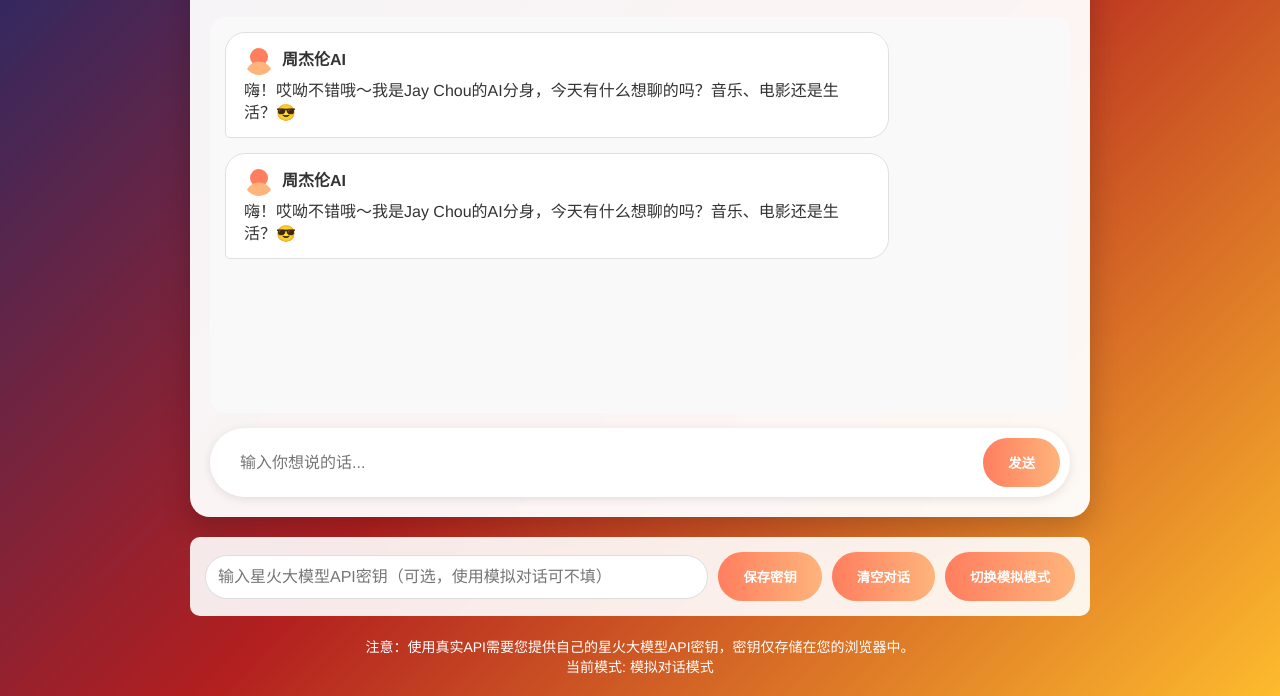
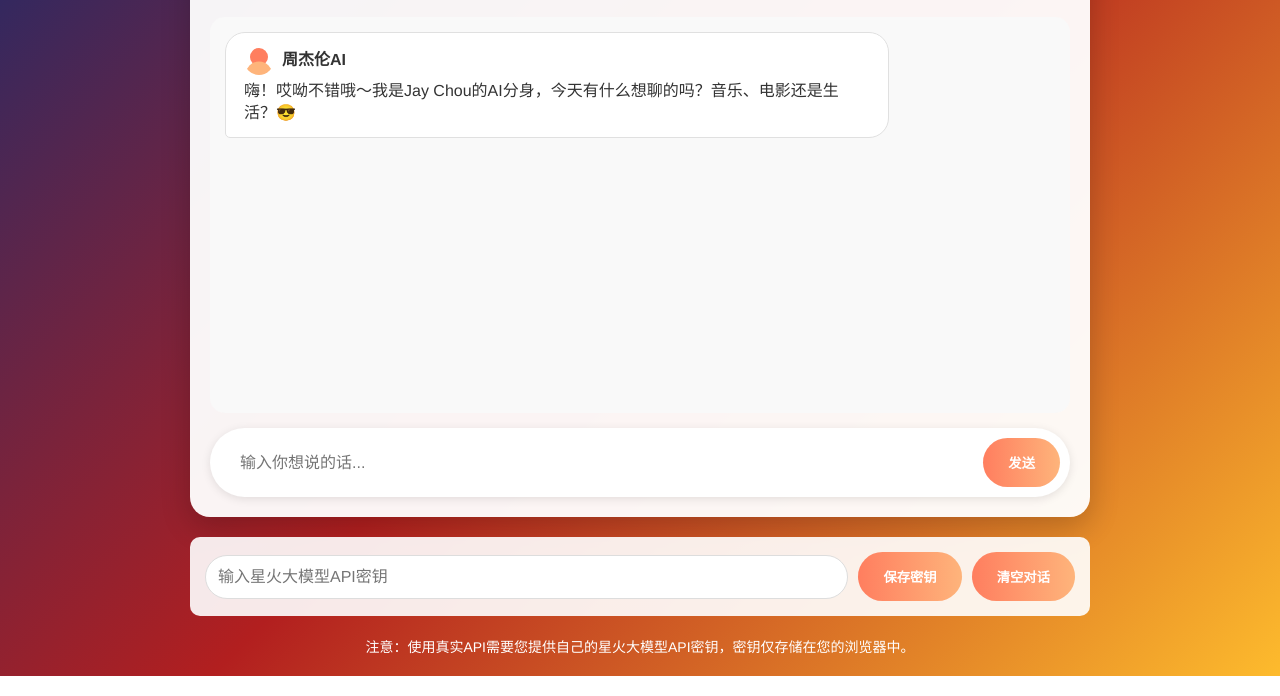
Before and after one commit to yjx12345678/celebrity-chat-agent, a plain HTML site: page index.html in a window 1280 px wide. Shown: the part 183-879 px from the top of the page. Drawn offline with nearby package versions, Linux system fonts and the light colour scheme.

Commit message:
Update index.html

```diff
--- a/index.html
+++ b/index.html
@@ -38,15 +38,13 @@
     </div>
 
     <div class="api-key-container">
-        <input type="password" class="api-key-input" id="apiKeyInput" placeholder="输入星火大模型API密钥（可选，使用模拟对话可不填）">
+        <input type="password" class="api-key-input" id="apiKeyInput" placeholder="输入星火大模型API密钥">
         <button id="saveApiKey">保存密钥</button>
         <button id="clearChat">清空对话</button>
-        <button id="toggleSimulation">切换模拟模式</button>
     </div>
 
     <div class="info">
         <p>注意：使用真实API需要您提供自己的星火大模型API密钥，密钥仅存储在您的浏览器中。</p>
-        <p>当前模式: <span id="currentMode">模拟对话模式</span></p>
     </div>
 
     <script src="https://cdn.jsdelivr.net/npm/crypto-js@4.1.1/crypto-js.js"></script>
```
